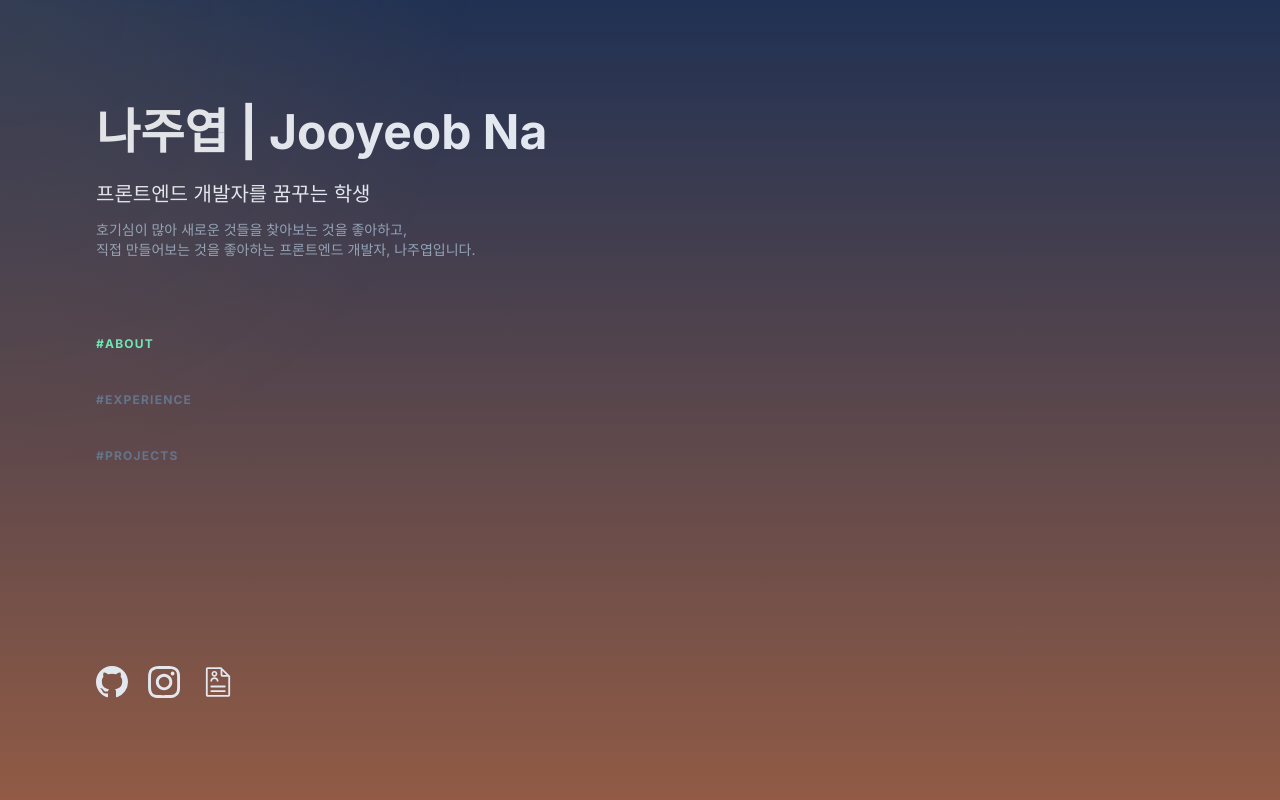
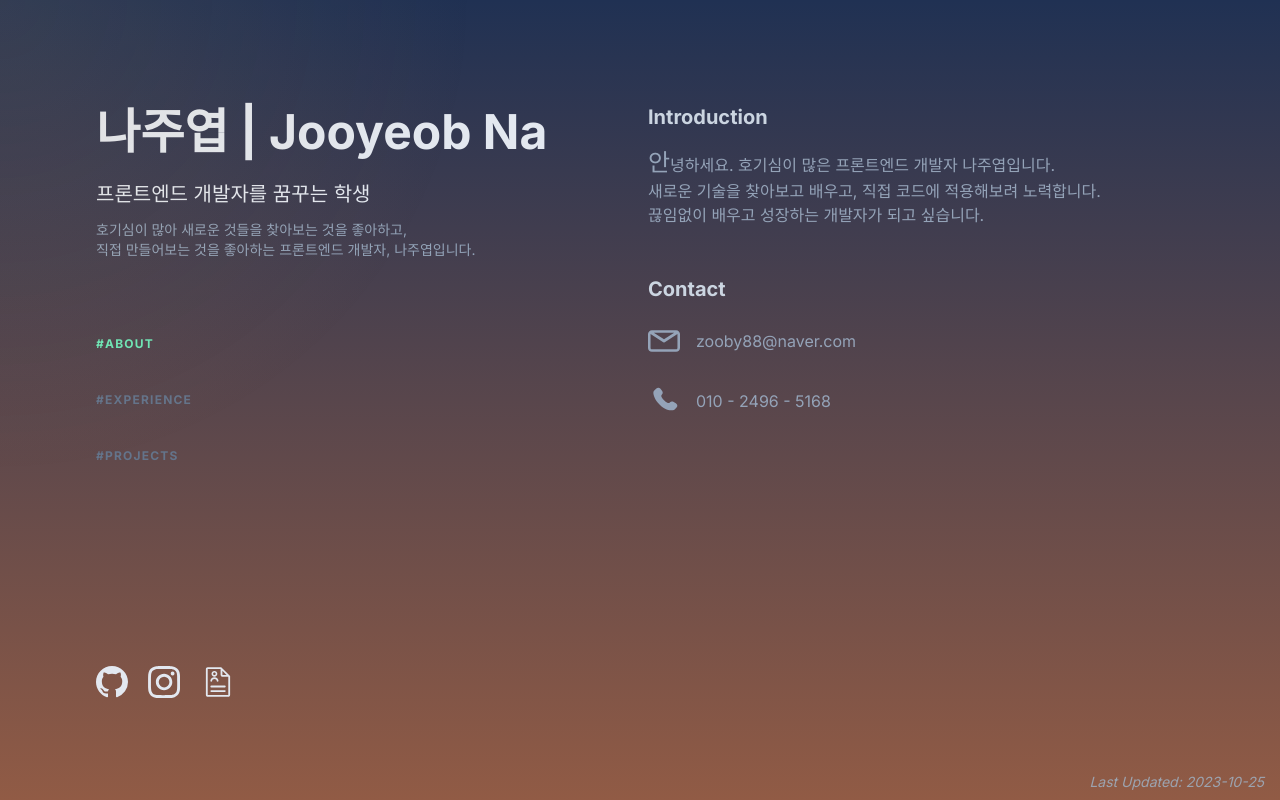
Before and after one commit to PMtHk/Na-Portfolio, a Next.js app: page / in a window 1280 px wide. Built offline with nearby package versions, Linux system fonts and the light colour scheme.

Commit message:
feat : About 섹션 내용 추가

```diff
--- a/app/page.tsx
+++ b/app/page.tsx
@@ -67,6 +67,7 @@ export default function Home(this: any) {
         }}
         className='pointer-events-none fixed inset-0 z-30 transition duration-300 lg:absolute'
       ></div>
+      <span className='absolute right-0 bottom-0 hidden lg:block mr-4 mb-2 italic text-sm text-gray-400'>Last Updated: 2023-10-25</span>
       <div className='mx-auto min-h-screen max-w-screen-xl px-6 py-12 md:px-12 md:py-20 lg:px-24 lg:py-0 lg:h-screen'>
         <div className='lg:flex lg:justify-between lg:gap-4'>
           <Header activeLink={activeLink} />
--- /dev/null
+++ b/components/About.tsx
@@ -0,0 +1,47 @@
+const About = () => {
+  return (
+    <div>
+      <h3 className='mt-2 text-xl font-bold text-slate-300'>Introduction</h3>
+      <p className='mt-4 first-letter:text-2xl text-slate-400'>
+        안녕하세요. 호기심이 많은 프론트엔드 개발자 나주엽입니다.
+        <br />
+        새로운 기술을 찾아보고 배우고, 직접 코드에 적용해보려 노력합니다.
+        <br />
+        끊임없이 배우고 성장하는 개발자가 되고 싶습니다.
+      </p>
+
+      <h3 className='mt-12 text-xl font-bold text-slate-300'>Contact</h3>
+      <p className='mt-4 text-slate-400'>
+        <a href='mailto:zooby88@naver.com' className='flex items-center'>
+          <svg
+            xmlns='http://www.w3.org/2000/svg'
+            fill='#94a3b8'
+            className='h-8 w-8 lg:h-11'
+            version='1.1'
+            viewBox='0 0 75.294 75.294'
+          >
+            <g>
+              <path d='M66.097,12.089h-56.9C4.126,12.089,0,16.215,0,21.286v32.722c0,5.071,4.126,9.197,9.197,9.197h56.9   c5.071,0,9.197-4.126,9.197-9.197V21.287C75.295,16.215,71.169,12.089,66.097,12.089z M61.603,18.089L37.647,33.523L13.691,18.089   H61.603z M66.097,57.206h-56.9C7.434,57.206,6,55.771,6,54.009V21.457l29.796,19.16c0.04,0.025,0.083,0.042,0.124,0.065   c0.043,0.024,0.087,0.047,0.131,0.069c0.231,0.119,0.469,0.215,0.712,0.278c0.025,0.007,0.05,0.01,0.075,0.016   c0.267,0.063,0.537,0.102,0.807,0.102c0.001,0,0.002,0,0.002,0c0.002,0,0.003,0,0.004,0c0.27,0,0.54-0.038,0.807-0.102   c0.025-0.006,0.05-0.009,0.075-0.016c0.243-0.063,0.48-0.159,0.712-0.278c0.044-0.022,0.088-0.045,0.131-0.069   c0.041-0.023,0.084-0.04,0.124-0.065l29.796-19.16v32.551C69.295,55.771,67.86,57.206,66.097,57.206z' />
+            </g>
+          </svg>
+          <span className='ml-4 text-slate-400'>zooby88@naver.com</span>
+        </a>
+      </p>
+      <p className='mt-4 text-slate-400'>
+        <div className='flex items-center'>
+          <svg
+            className='h-8 w-8 lg:h-11'
+            xmlns='http://www.w3.org/2000/svg'
+            fill='#94a3b8'
+            viewBox='0 0 24 24'
+          >
+            <path d='M16.5562 12.9062L16.1007 13.359C16.1007 13.359 15.0181 14.4355 12.0631 11.4972C9.10812 8.55901 10.1907 7.48257 10.1907 7.48257L10.4775 7.19738C11.1841 6.49484 11.2507 5.36691 10.6342 4.54348L9.37326 2.85908C8.61028 1.83992 7.13596 1.70529 6.26145 2.57483L4.69185 4.13552C4.25823 4.56668 3.96765 5.12559 4.00289 5.74561C4.09304 7.33182 4.81071 10.7447 8.81536 14.7266C13.0621 18.9492 17.0468 19.117 18.6763 18.9651C19.1917 18.9171 19.6399 18.6546 20.0011 18.2954L21.4217 16.883C22.3806 15.9295 22.1102 14.2949 20.8833 13.628L18.9728 12.5894C18.1672 12.1515 17.1858 12.2801 16.5562 12.9062Z' />
+          </svg>
+          <span className='ml-4 text-slate-400'>010 - 2496 - 5168</span>
+        </div>
+      </p>
+    </div>
+  );
+};
+
+export default About;
--- a/components/Main.tsx
+++ b/components/Main.tsx
@@ -1,3 +1,5 @@
+import About from "./About";
+
 export const Main = ({
   handleScroll: throttleScroll,
 }: {
@@ -18,8 +20,9 @@ export const Main = ({
           <h2 className='text-sm font-bold uppercase tracking-widest text-slate-200 lg:sr-only'>
             About
           </h2>
+
         </div>
-        <p></p>
+        <About />
       </section>
       <section
         id='experience'
@@ -31,7 +34,6 @@ export const Main = ({
             Experience
           </h2>
         </div>
-        <p></p>
       </section>
       <section
         id='projects'
@@ -43,7 +45,6 @@ export const Main = ({
             Projects
           </h2>
         </div>
-        <p></p>
       </section>
       <p></p>
     </main>
```
